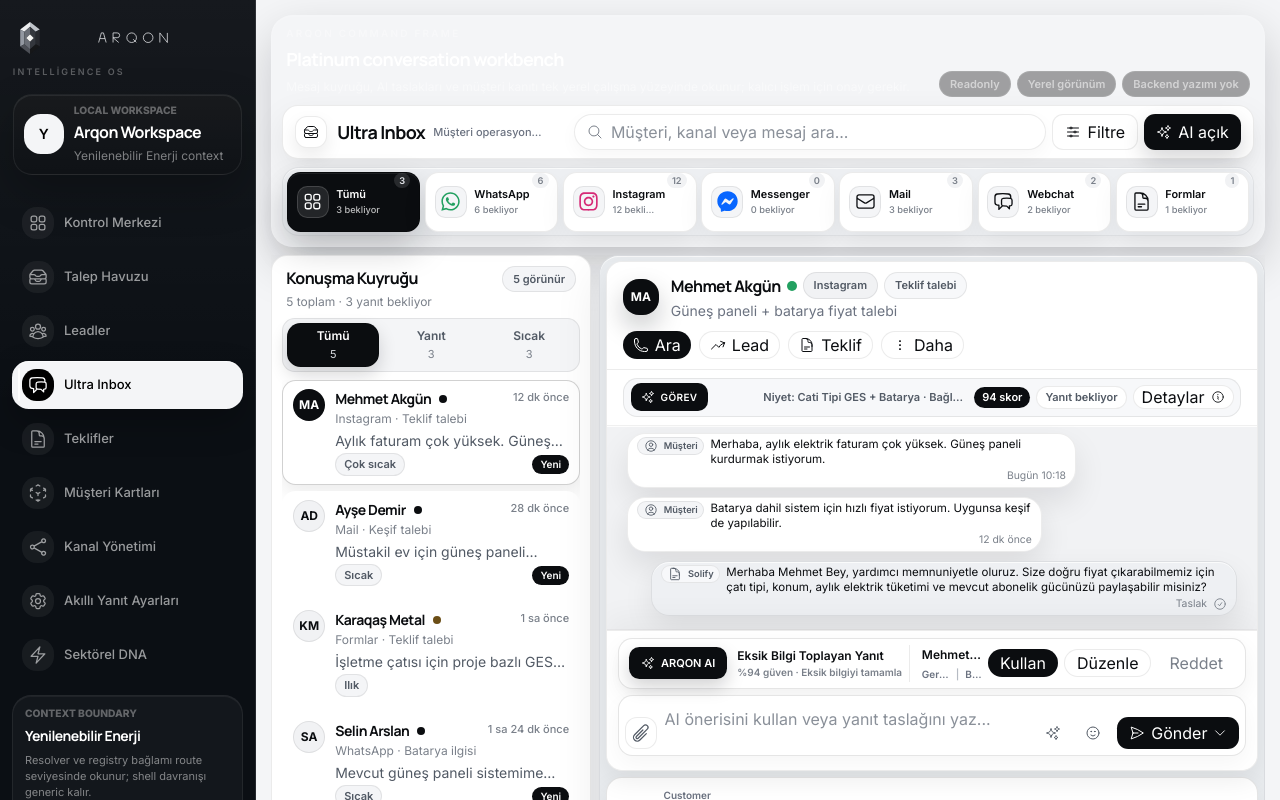
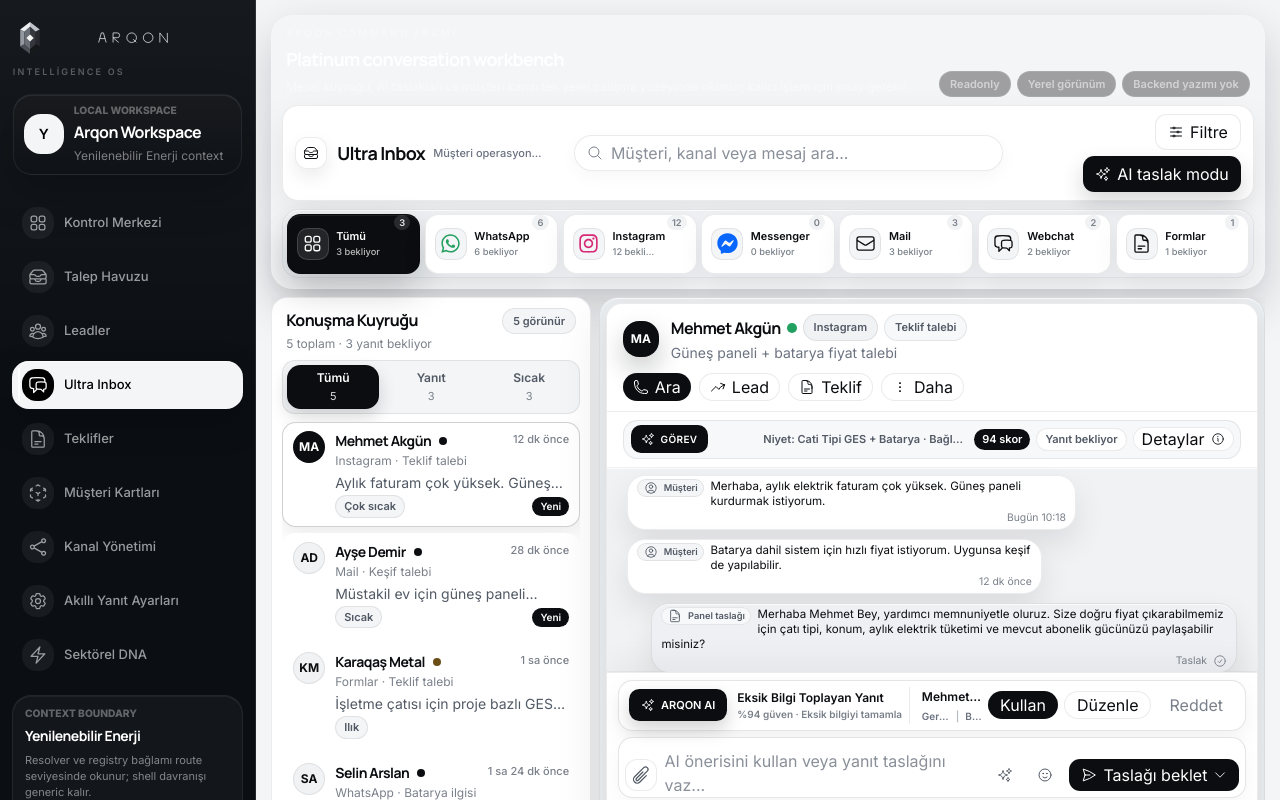
Before and after one commit to ULTRABRT/ultra-crm-panel, a Next.js app: page /inbox in a window 1280 px wide. Built offline with nearby package versions, Linux system fonts and the light colour scheme.

Commit message:
feat(inbox): sanitize active runtime identity copy

```diff
--- a/components/inbox/ConversationView.tsx
+++ b/components/inbox/ConversationView.tsx
@@ -115,7 +115,7 @@ function MessageBubble({ message }: { message: InboxMessage }) {
             ) : (
               <HiOutlineUserCircle className="h-3.5 w-3.5" />
             )}
-            {isOutgoing ? "Solify" : isInternal ? "İç not" : "Müşteri"}
+            {isOutgoing ? "Panel taslağı" : isInternal ? "İç not" : "Müşteri"}
           </span>
         </div>
 
@@ -341,7 +341,7 @@ export function ConversationView({
             className="inline-flex h-8 shrink-0 items-center justify-center gap-1.5 rounded-[0.7rem] bg-[#0B0D10] px-3 text-[11px] font-semibold text-[#FFFFFF] transition hover:bg-[#1A1D22]"
           >
             <HiOutlinePaperAirplane className="h-4 w-4" />
-            Gönder
+            Taslağı beklet
             <HiOutlineChevronDown className="h-3.5 w-3.5" />
           </button>
         </div>
--- a/components/inbox/InboxWorkspace.tsx
+++ b/components/inbox/InboxWorkspace.tsx
@@ -208,7 +208,7 @@ function TopCommandHeader({
             className="inline-flex h-9 items-center gap-1.5 rounded-[0.7rem] bg-[#0B0D10] px-3 text-[11px] font-semibold text-[#FFFFFF] shadow-[0_10px_22px_rgba(11,13,16,0.16)] transition hover:bg-[#1A1D22]"
           >
             <HiOutlineSparkles className="h-4 w-4" />
-            AI açık
+            AI taslak modu
           </button>
         </div>
       </div>
--- a/data/inbox.ts
+++ b/data/inbox.ts
@@ -78,7 +78,7 @@ export const inboxChannelStats: InboxChannelStat[] = [
     total: 22,
     unread: 2,
     hot: 3,
-    statusLabel: "Site içi canlı görüşmeler",
+    statusLabel: "Site içi görüşme görünümü",
   },
   {
     id: "forms",
@@ -195,7 +195,7 @@ export const inboxConversations: InboxConversation[] = [
       {
         id: "msg-003",
         direction: "outgoing",
-        senderName: "Solify",
+        senderName: "Panel taslağı",
         senderRole: "Satış Ekibi",
         channel: "instagram",
         channelLabel: "Instagram",
@@ -327,7 +327,7 @@ export const inboxConversations: InboxConversation[] = [
       "Aylık tüketim ve çatı alanı bilgilerini paylaşacağız. Ön teklif alabilir miyiz?",
     lastMessageTimeLabel: "1 sa önce",
     status: "assigned",
-    statusLabel: "Atandı",
+    statusLabel: "İnceleme kuyruğu",
     intent: "offerRequest",
     intentLabel: "Teklif talebi",
     priority: "normal",
@@ -401,7 +401,7 @@ export const inboxConversations: InboxConversation[] = [
       {
         id: "msg-006",
         direction: "outgoing",
-        senderName: "Solify Panel",
+        senderName: "Panel taslağı",
         senderRole: "Satış Ekibi",
         channel: "mail",
         channelLabel: "Mail",
```
